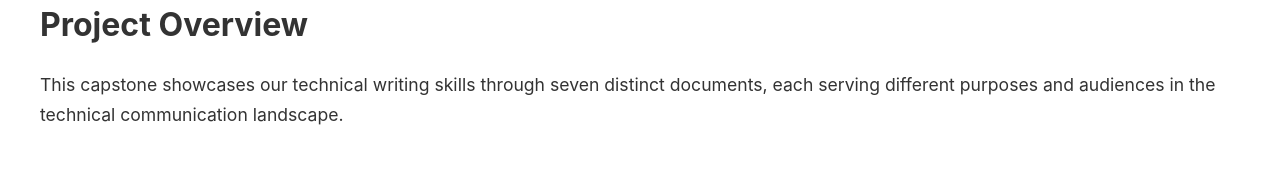
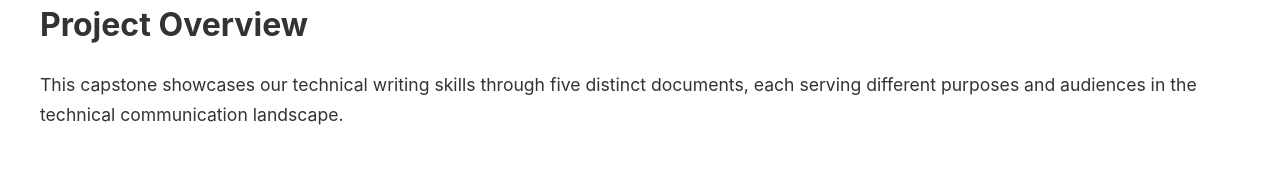
Before and after one commit to itskokeh/techrity-capstone, a plain HTML site: page index.html in a window 1280 px wide. Shown: the part 296-476 px from the top of the page. Drawn offline with Linux system fonts and the light colour scheme.

Commit message:
update number of documents

```diff
--- a/index.html
+++ b/index.html
@@ -19,7 +19,7 @@
 
     <h2>Project Overview</h2>
     <p>
-      This capstone showcases our technical writing skills through seven
+      This capstone showcases our technical writing skills through five
       distinct documents, each serving different purposes and audiences in the
       technical communication landscape.
     </p>
```
